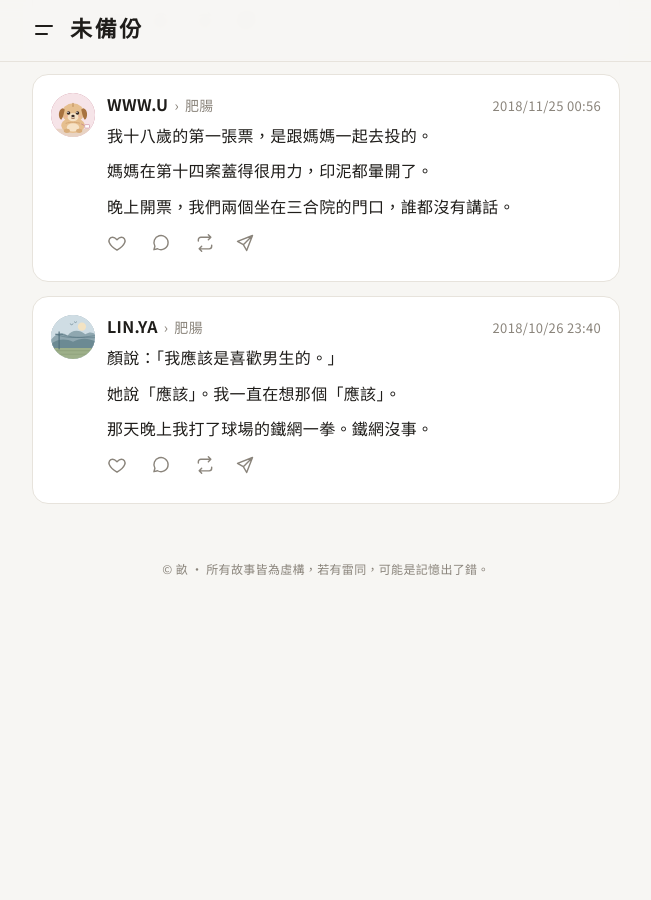
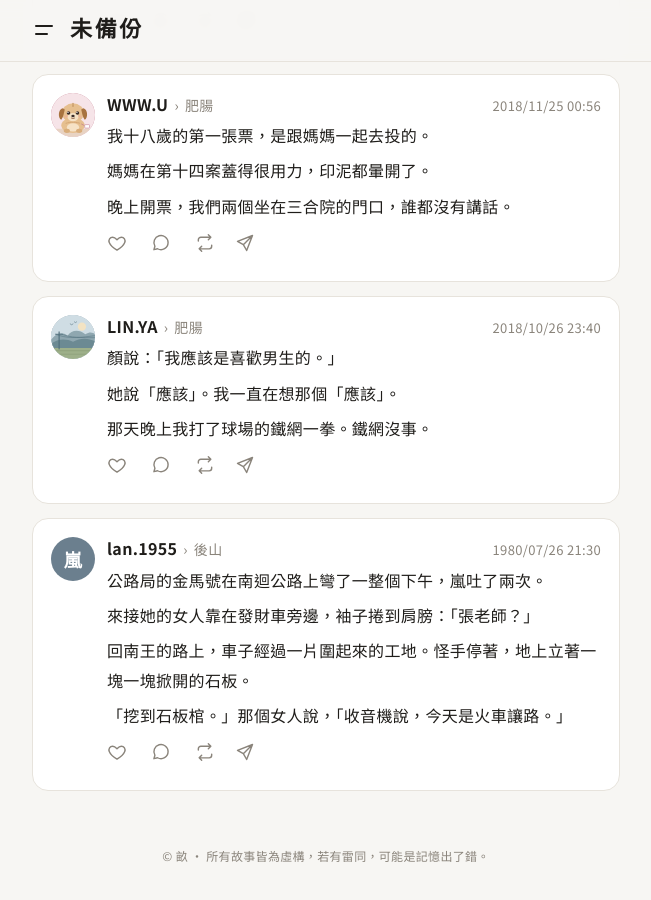
Before and after one commit to Sierra2121/weibeifen, a Jekyll site: the page built from index.html, in a window 1280 px wide and 900 px high, scrolled down 34387 px. Shown: the whole window, without its empty margins (314-965 px from the left). Built offline with Jekyll 4.4.1, drawn with Linux system fonts in a browser that asks for light colours; before the commit the page ends 35000 px from its top, so only the background shows below that; part of the change alters nothing that is shown.

Commit message:
新增《後山》：小說、嵐與禾兩個角色、第 1 篇〈讓路〉
Co-Authored-By: Claude Opus 5.5 <noreply@anthropic.com>
Claude-Session: https://claude.ai/code/session_01VPttWTyKZ53wj1xeJH2Sfd

```diff
--- a/_data/characters.yml
+++ b/_data/characters.yml
@@ -62,3 +62,17 @@ cheng:
   glyph: 澄
   color: "#5c7a78"
   bio: 二十五歲，在城西境的禮儀社工作。看得到別人身上的顏色，看不到自己的。
+lan:
+  name: 嵐
+  handle: lan.1955
+  novel: houshan
+  glyph: 嵐
+  color: "#6b7f8e"
+  bio: 彰化人，1980 年自己申請調到台東教國小。報紙每一版都讀。
+he:
+  name: 禾
+  handle: samingad
+  novel: houshan
+  glyph: 禾
+  color: "#a8873a"
+  bio: 卑南族，南王部落。家裡開雜貨店，有一小片釋迦園。會開車，會修東西。
--- a/_data/novels.yml
+++ b/_data/novels.yml
@@ -23,3 +23,7 @@ hue:
   title: 忌色
   icon: 🎭
   blurb: 台南府城。一個禮儀師看得到別人身上的顏色，一個八家將領隊看不到自己的。
+houshan:
+  title: 後山
+  icon: ⛰️
+  blurb: 1980 年，台東。一個逃家來教書的老師，住進卑南族女人家雜貨店的樓上。三十年。
--- /dev/null
+++ b/_posts/1980-07-26-houshan01.md
@@ -0,0 +1,250 @@
+---
+layout: thread
+title: 讓路
+character: lan
+novel: houshan
+chapter: 1
+teaser: |
+  公路局的金馬號在南迴公路上彎了一整個下午，嵐吐了兩次。
+
+  來接她的女人靠在發財車旁邊，袖子捲到肩膀：「張老師？」
+
+  回南王的路上，車子經過一片圍起來的工地。怪手停著，地上立著一塊一塊掀開的石板。
+
+  「挖到石板棺。」那個女人說，「收音機說，今天是火車讓路。」
+date: 1980-07-26 21:30:00 +0800
+---
+金馬號開出枋寮以後，路就開始彎。
+
+嵐坐在靠窗的位置，膝蓋上放著一只帆布袋。袋子裡有兩件換洗的衣服、一本剪報簿、一疊空白的信紙，還有媽媽前天塞進來的一封信。信她在高雄轉車的時候讀過一次，沒有再拿出來。
+
+車子一彎，她就往窗戶那邊倒；再一彎，又倒回走道。隔壁的阿伯一路嚼檳榔，吐在一個塑膠袋裡，袋子掛在前座椅背的鉤子上，跟著車子一晃一晃。
+
+過了壽卡，她吐了第一次。
+
+隨車小姐遞給她一個紙袋，什麼都沒說，好像這種事一天要遇到好幾次。
+
+吐完以後，窗外的山忽然往兩邊退開，前面一整片藍。
+
+嵐沒看過這樣的海。彰化的海是灰的，退潮的時候一路泥到看不見的地方，蚵架一排一排插在泥裡。這裡的海是直直站起來的，藍得像有人在上面刷了一層漆，浪打在黑色的石頭上，白得刺眼。
+
+「太平洋啦。」阿伯說。
+
+她點點頭。
+
+「老師喔？」
+
+她愣了一下，不知道是哪裡露出來的。也許是頭髮，也許是她坐著的樣子，背挺得太直，兩隻手規規矩矩地壓在帆布袋上。
+
+「嗯。」
+
+「調來的喔？」
+
+「嗯。」
+
+「自己要來的喔？」
+
+這一次她沒有回答。阿伯也不在意，又往塑膠袋裡吐了一口紅色的汁。
+
+她是自己要來的。
+
+調動申請表上，志願欄她只填了一格：台東縣。教務主任把表拿在手上看了很久，問她是不是寫錯了。她說沒有。主任說，你一個女孩子，二十五歲了，不趕快在這邊找個對象，跑去那麼遠的地方做什麼。
+
+她說，想去鄉下教教看。
+
+主任笑了，說我們這裡就不是鄉下喔。
+
+她也笑了，沒有再解釋。
+
+***
+
+台東的公路局車站熱得像一個蒸籠。
+
+嵐提著帆布袋和一只皮箱下車，腳一踩到地，才發現自己的腿在發抖。她在騎樓底下站了一下，太陽從頭頂直直壓下來，柏油路面浮著一層晃動的光。
+
+學校的主任在信上說，會有房東來接她。房東姓陳，在南王開雜貨店，樓上有一間空房。
+
+她東張西望，看見一台藍色的發財車停在對面，車斗裡疊著幾箱汽水和一捆一捆的塑膠水管。一個女人靠在車門上抽菸，袖子捲到肩膀，手臂曬得很黑，頭髮剪得比嵐教過的任何一個男學生都短。
+
+女人看見她，把菸丟到地上踩熄，走過來。
+
+「張老師？」
+
+「我是。」
+
+「我陳秀禾。我媽叫我來載你。」
+
+她伸手要拿皮箱。嵐下意識抓緊了一下，然後鬆開。禾把皮箱一提，好像裡面什麼都沒裝，甩上車斗，用一條繩子三兩下綁好。
+
+「上車。」
+
+嵐爬上副駕駛座。座椅的塑膠皮被太陽曬得發燙，她坐下去的時候忍不住吸了一口氣。禾看了她一眼，從座位底下抽出一條毛巾丟給她。
+
+「墊著。」
+
+毛巾有一點汽油味，還有一點曬過太陽的味道。
+
+***
+
+車子往北開。收音機開著，播一首嵐沒聽過的台語歌，訊號不好，唱一唱就沙沙地斷掉。
+
+「你還會暈嗎？」禾問。
+
+「剛剛吐了兩次。」
+
+禾笑了一聲，把車窗搖到底。「那你吐外面。」
+
+風灌進來，熱的，帶著一點鹹味。嵐把頭髮按住。
+
+路的兩邊是田，田的後面是山。山比彰化的近很多，近到好像伸手就碰得到，山腰上纏著一圈白雲，一動也不動。
+
+開了一段，禾把車速放慢。
+
+路邊有一大片地被鐵皮圍了起來，圍籬有一段倒了，從缺口看進去，裡面停著兩台怪手，鏟子垂在地上。地被挖開了，一格一格的，像田，又不像田。十幾個人蹲在那些格子裡，戴著斗笠，手上拿著小刷子和小鏟子，很慢很慢地刮著土。
+
+格子之間，立著一塊一塊灰色的石板。有的還埋在土裡，只露出一個邊；有的已經被掀開，斜斜地靠在旁邊。
+
+「那是什麼？」
+
+「石板棺。」禾說，「要蓋新的火車站，以後火車要從屏東那邊繞過來。怪手一挖，挖到這個。」
+
+嵐看著那些石板。太陽很大，那些蹲著的人一動也不動，好像也是從土裡挖出來的。
+
+「誰的？」
+
+禾沒有馬上回答。她把手肘架在車窗上，看著那片工地，車子幾乎要停了。
+
+「老人家說不是我們的。也有老人家說是。」她說，「看你問誰。」
+
+後面一台機車按喇叭，禾才又踩了油門。
+
+「今天收音機說，省政府決定先停工，讓台大的人來挖。」她說，「給他們三個月。」
+
+「三個月挖得完嗎？」
+
+「誰知道。」禾聳聳肩，「反正今天是火車讓路。」
+
+嵐回頭看。那片工地在後窗裡越來越小，最後被一排檳榔樹擋住了。
+
+她想起媽媽那封信。信裡寫：聽說台東那邊山地人很多，你一個女孩子，晚上不要亂跑，房子要找漢人的。
+
+她轉回頭，看著禾握方向盤的手。手背上有一道舊疤，指甲剪得很短，縫裡卡著一點黑色的油漬。
+
+***
+
+雜貨店在南王的路口，一間兩層樓的水泥房子，一樓的鐵捲門拉起來一半。門口擺著一台冰櫃，冰櫃上貼著黑松汽水的貼紙，旁邊放著幾簍竹筍，和一籃還沒熟的釋迦，青青的，一顆一顆長滿了鱗。
+
+一個瘦小的老婦人坐在門口的板凳上，嘴裡嚼著東西。看見車子停下來，她慢慢站起來。
+
+禾跳下車，對老婦人說了一串話。
+
+嵐聽不懂。不是台語，也不是國語，是一種她從來沒聽過的語言，音節短短的，一個接一個，像雨打在鐵皮上。
+
+老婦人也回了一串，眼睛一直看著嵐。然後她走過來，抓起嵐的手，翻過來看手心，又翻回去看手背，用國語說：
+
+「老師的手，白白的。」
+
+嵐不知道該怎麼回答，只好說：「阿嬤好。」
+
+老婦人笑了，嘴裡的檳榔是紅的。她轉頭又對禾說了一句話。這次嵐聽到一個詞，好像是在叫她，可是不是「秀禾」，也不是「禾」，是另一個更長的聲音，尾巴輕輕往上揚。
+
+禾回了一句，語氣有一點不耐煩，把皮箱從車斗上卸下來。
+
+「我阿嬤。」她對嵐說，「她說你太瘦了，要多吃。」
+
+「她剛剛叫你什麼？」
+
+禾看了她一眼。
+
+「沒什麼。」她說，「上樓。」
+
+***
+
+樓梯很窄，在店的最裡面，要從一排一排的貨架中間穿過去。醬油、米酒、蚊香、明星花露水、一包一包的王子麵。嵐提著帆布袋跟在禾後面，聞到樟腦丸和花生油混在一起的味道。
+
+廚房在樓梯旁邊，一個中年女人站在灶前炒菜，回頭看了嵐一眼，點點頭，又轉回去。禾說那是她媽媽。
+
+房間不大。一張木板床，一張書桌，一個衣櫥，衣櫥的門關不緊，留著一條縫。窗戶朝東，玻璃破了一塊，用報紙貼起來。
+
+禾把皮箱放下，走過去把窗戶推開。
+
+外面是一片田，田的盡頭是一座山，稜線長長的，緩緩的。
+
+「都蘭山。」禾說，「早上太陽從那邊出來，會很亮。你要睡晚一點，就把窗簾拉起來。」
+
+窗戶上沒有窗簾。
+
+禾好像也發現了，皺了一下眉頭。「我明天去拿一塊布。」
+
+「沒關係。」嵐說，「我習慣早起。」
+
+禾點點頭，站在窗戶旁邊，好像還想說什麼，最後只說：「吃飯會叫你。」就下樓了。
+
+嵐在床邊坐下來。床板很硬，草蓆涼涼的。她坐了很久，聽著樓下的聲音：冰櫃的馬達嗡嗡地響；有人來買米酒，禾用國語跟對方算錢，又換成那種她聽不懂的語言跟阿嬤說話；收音機在播新聞，一個男人的聲音字正腔圓，說今天省政府如何、台東如何，她只聽到片段。
+
+她把帆布袋打開，拿出媽媽的信，又讀了一次。
+
+信的最後一段寫：上次相親的那個林先生，人家說還願意等你。你在那邊教一年就好，一年以後申請調回來，大家都不會說什麼。
+
+嵐把信摺好，放進抽屜裡。
+
+***
+
+晚上很熱。
+
+晚飯是一盤炒高麗菜、一碗不知道名字的野菜湯，還有一盤滷肉。禾的媽媽話不多，夾了兩塊肉放進嵐的碗裡。阿嬤一直看著她吃，看她每吃一口，就點一下頭。
+
+洗完澡，嵐坐在書桌前寫信。窗戶開著，蚊子一隻一隻飛進來，她點了一盤蚊香，煙在燈底下慢慢地繞。
+
+有人敲門。
+
+是禾。她手上抱著一台電風扇，綠色的，扇葉外面的鐵網生了一點鏽。
+
+「樓上熱。」她說，「這台舊的，插頭有問題，我修一下。」
+
+她蹲在牆角，從褲子口袋裡拿出一把起子，把插頭拆開。嵐看著她，看她用指甲把銅線撥開、絞緊、再鎖回去，動作很快，好像做過一百次。燈泡的光照在她的後頸上，那裡的頭髮剃得很短，皮膚比臉還黑一點。
+
+「好了。」禾把插頭插上，按下開關。
+
+風扇搖了一下頭，嘎地響了一聲，然後開始轉。風吹過來，把桌上的信紙掀起一角。
+
+禾的眼睛往信紙上看了一眼，又移開。
+
+「寫回家喔？」
+
+「嗯。報平安。」
+
+禾站起來，拍拍膝蓋上的灰。「那你寫。」
+
+她走到門口，又停下來。
+
+「那個工地，」她背對著嵐說，「我小時候常常去那邊玩。那時候還是田，下過雨以後，土裡會冒出一些碎碎的東西，紅的、黑的，我們撿來當彈珠打。」
+
+她轉過頭。
+
+「現在才知道，那些都是人家的東西。」
+
+嵐不知道該說什麼。
+
+禾也沒有等她說，帶上門下樓了。
+
+風扇轉著，一下吹向門口，一下吹回來。
+
+嵐低頭，把信寫完。
+
+> 爸、媽：
+>
+> 我已經平安到台東了。坐車有一點暈，現在都好了。
+>
+> 房東是很好的人家，阿嬤很親切，說我太瘦，要我多吃。房間很乾淨，窗戶看得到山。
+>
+> 學校八月一日報到，我會好好教。
+>
+> 相親的事，等我回去再說。
+>
+> 女 嵐 敬上
+> 六十九年七月二十六日
+
+她把信摺好，裝進信封，封口用舌頭舔了一下。
+
+她沒有寫那片工地，也沒有寫那台電風扇。
```
